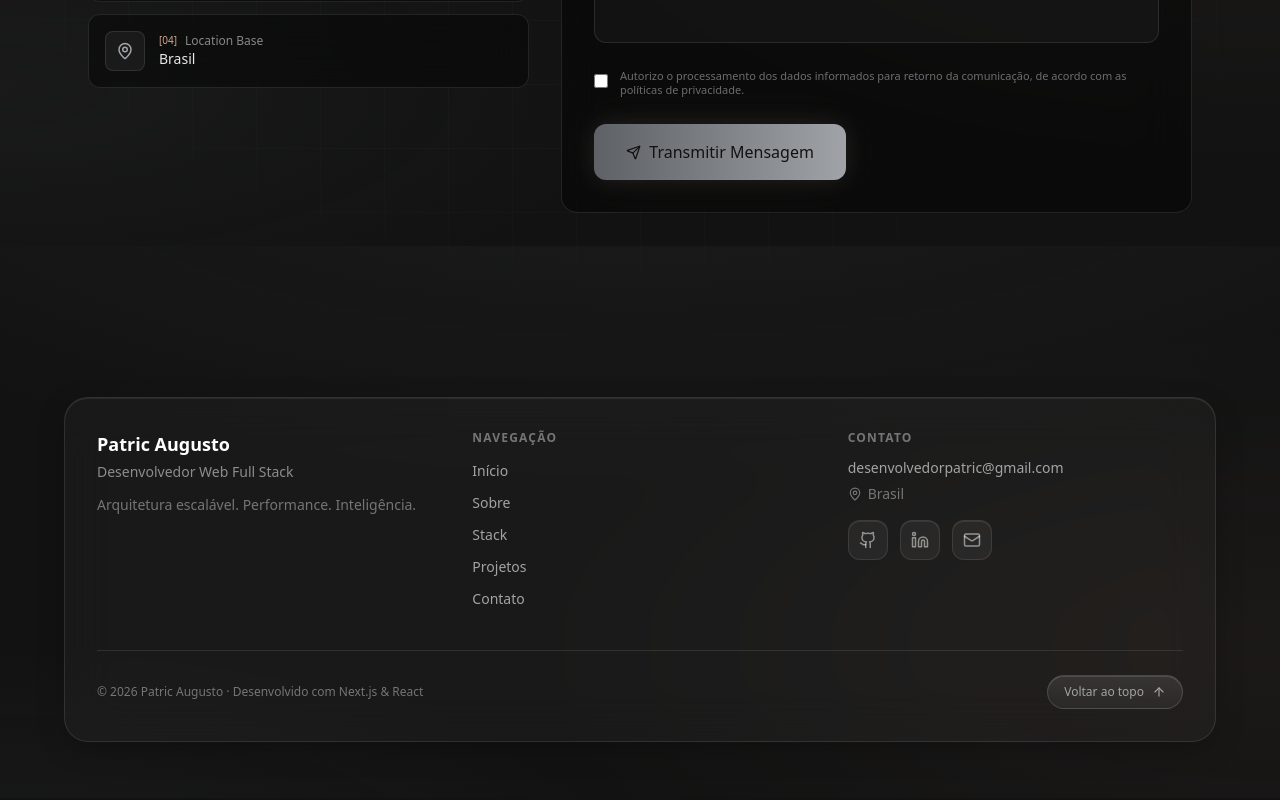
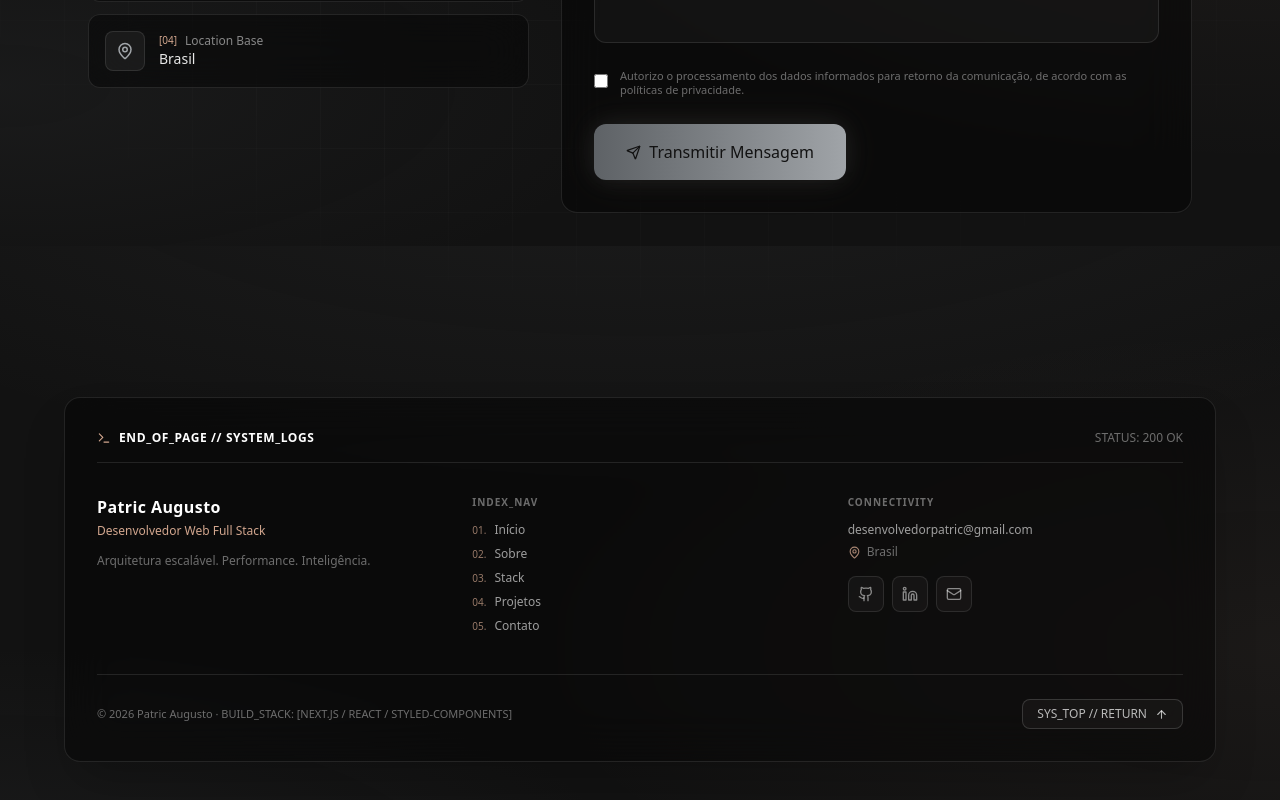
Before and after one commit to PatricAugusto/Portfolio-v4, a Next.js app: page / in a window 1280 px wide. Shown: the part 6154-6954 px from the top of the page. Built offline with nearby package versions, Linux system fonts and the light colour scheme.

Commit message:
refactor(ui): update Footer to terminal telemetry design

```diff
--- a/src/components/layout/Footer.tsx
+++ b/src/components/layout/Footer.tsx
@@ -1,18 +1,26 @@
 "use client";
 
 import { useRef, type MouseEvent } from "react";
-import { ArrowUp, Github, Linkedin, Mail, MapPin } from "lucide-react";
+import { ArrowUp, Github, Linkedin, Mail, MapPin, Terminal } from "lucide-react";
 import { navLinks, siteConfig } from "@/data/portfolio";
 
 const socialLinks = [
-  { href: siteConfig.github, label: "GitHub", icon: Github, external: true },
   {
+    code: "01",
+    href: siteConfig.github,
+    label: "GitHub",
+    icon: Github,
+    external: true,
+  },
+  {
+    code: "02",
     href: siteConfig.linkedin,
     label: "LinkedIn",
     icon: Linkedin,
     external: true,
   },
   {
+    code: "03",
     href: `mailto:${siteConfig.email}`,
     label: "Email",
     icon: Mail,
@@ -57,71 +65,90 @@ export function Footer() {
       <div
         ref={panelRef}
         onMouseMove={handlePanelMouseMove}
-        className="group relative mx-auto max-w-6xl overflow-hidden rounded-3xl border border-white/10 bg-white/[0.03] p-6 shadow-[inset_0_1px_0_0_rgba(255,255,255,0.08),0_8px_32px_-8px_rgba(0,0,0,0.35)] backdrop-blur-xl backdrop-saturate-150 sm:p-8 [--spot-x:50%] [--spot-y:50%]"
+        className="group relative mx-auto max-w-6xl overflow-hidden rounded-2xl border border-white/10 bg-black/40 p-6 shadow-2xl backdrop-blur-xl sm:p-8 [--spot-x:50%] [--spot-y:50%]"
       >
-        {/* spotlight que segue o cursor, mesma técnica do Projects e do About */}
+        {/* Spotlight Interativo */}
         <div
           className="pointer-events-none absolute inset-0 opacity-0 transition-opacity duration-500 group-hover:opacity-100"
           style={{
             background:
-              "radial-gradient(420px circle at var(--spot-x) var(--spot-y), color-mix(in oklab, var(--color-warm) 10%, transparent), transparent 70%)",
+              "radial-gradient(420px circle at var(--spot-x) var(--spot-y), color-mix(in oklab, var(--color-warm) 8%, transparent), transparent 70%)",
           }}
         />
 
+        {/* Console Termination Header */}
+        <div className="relative mb-8 flex items-center justify-between border-b border-white/10 pb-4 font-mono text-xs text-white/40">
+          <div className="flex items-center gap-2">
+            <Terminal size={14} className="text-warm" />
+            <span className="font-semibold tracking-wider text-white uppercase">
+              END_OF_PAGE // SYSTEM_LOGS
+            </span>
+          </div>
+          <span className="hidden uppercase sm:inline">STATUS: 200 OK</span>
+        </div>
+
         <div className="relative grid grid-cols-1 gap-10 sm:grid-cols-3">
+          {/* Identidade / Perfil */}
           <div
-            className="animate-[footer-fade-up_0.6s_ease-out_both] text-center sm:text-left"
+            className="animate-[footer-fade-up_0.6s_ease-out_both] text-left"
             style={{ animationDelay: "0ms" }}
           >
-            <p className="text-lg font-semibold">{siteConfig.name}</p>
-            <p className="mt-1 text-sm text-white/50">{siteConfig.role}</p>
-            <p className="mt-3 text-sm leading-relaxed text-white/40">
+            <p className="font-mono text-base font-semibold tracking-wide text-white">
+              {siteConfig.name}
+            </p>
+            <p className="mt-1 font-mono text-xs text-warm">{siteConfig.role}</p>
+            <p className="mt-3 font-mono text-xs leading-relaxed text-white/40">
               {siteConfig.tagline}
             </p>
           </div>
 
+          {/* Navegação Rápida */}
           <div
-            className="animate-[footer-fade-up_0.6s_ease-out_both] text-center sm:text-left"
+            className="animate-[footer-fade-up_0.6s_ease-out_both] text-left"
             style={{ animationDelay: "80ms" }}
           >
-            <p className="mb-3 text-xs font-semibold tracking-widest text-white/40 uppercase">
-              Navegação
+            <p className="mb-3 font-mono text-[10px] font-semibold tracking-widest text-white/40 uppercase">
+             INDEX_NAV
             </p>
-            <ul className="space-y-2">
-              {navLinks.map((link) => (
+            <ul className="space-y-2 font-mono text-xs">
+              {navLinks.map((link, idx) => (
                 <li key={link.href}>
                   <a
                     href={link.href}
-                    className="text-sm text-white/60 transition-colors duration-300 hover:text-warm"
+                    className="group flex items-center gap-2 text-white/60 transition-colors duration-300 hover:text-white"
                   >
-                    {link.label}
+                    <span className="text-[10px] text-warm/70 group-hover:text-warm">
+                      0{idx + 1}.
+                    </span>
+                    <span>{link.label}</span>
                   </a>
                 </li>
               ))}
             </ul>
           </div>
 
+          {/* Comunicação e Redes */}
           <div
-            className="animate-[footer-fade-up_0.6s_ease-out_both] text-center sm:text-left"
+            className="animate-[footer-fade-up_0.6s_ease-out_both] text-left"
             style={{ animationDelay: "160ms" }}
           >
-            <p className="mb-3 text-xs font-semibold tracking-widest text-white/40 uppercase">
-              Contato
+            <p className="mb-3 font-mono text-[10px] font-semibold tracking-widest text-white/40 uppercase">
+               CONNECTIVITY
             </p>
             <a
               href={`mailto:${siteConfig.email}`}
-              className="block text-sm text-white/60 transition-colors duration-300 hover:text-warm"
+              className="block font-mono text-xs text-white/60 transition-colors duration-300 hover:text-warm"
             >
               {siteConfig.email}
             </a>
-            <p className="mt-1.5 flex items-center justify-center gap-1.5 text-sm text-white/40 sm:justify-start">
-              <MapPin size={14} />
+            <p className="mt-1.5 flex items-center gap-1.5 font-mono text-xs text-white/40">
+              <MapPin size={13} className="text-warm/80" />
               {siteConfig.location}
             </p>
 
-            <div className="mt-4 flex items-center justify-center gap-3 sm:justify-start">
+            <div className="mt-4 flex items-center gap-2">
               {socialLinks.map(
-                ({ href, label, icon: Icon, external }, index) => (
+                ({ code, href, label, icon: Icon, external }, index) => (
                   <a
                     key={label}
                     href={href}
@@ -131,10 +158,9 @@ export function Footer() {
                     className="group/icon relative animate-[footer-fade-up_0.6s_ease-out_both]"
                     style={{ animationDelay: `${240 + index * 80}ms` }}
                   >
-                    <span className="pointer-events-none absolute inset-0 rounded-xl bg-warm/0 blur-md transition-colors duration-500 group-hover/icon:bg-warm/20" />
-                    <span className="relative flex h-10 w-10 items-center justify-center rounded-xl border border-white/10 bg-white/5 text-white/50 shadow-[inset_0_1px_0_0_rgba(255,255,255,0.08)] backdrop-blur-md transition-all duration-300 group-hover/icon:-translate-y-1 group-hover/icon:rotate-3 group-hover/icon:border-warm/30 group-hover/icon:text-warm group-active/icon:translate-y-0 group-active/icon:scale-95 group-active/icon:rotate-0">
-                      <Icon size={18} />
-                    </span>
+                    <div className="flex h-9 w-9 items-center justify-center rounded-lg border border-white/10 bg-white/[0.03] text-white/50 backdrop-blur-md transition-all duration-300 group-hover/icon:-translate-y-0.5 group-hover/icon:border-warm/40 group-hover/icon:bg-warm/10 group-hover/icon:text-warm">
+                      <Icon size={16} />
+                    </div>
                   </a>
                 ),
               )}
@@ -142,22 +168,23 @@ export function Footer() {
           </div>
         </div>
 
+        {/* Linha de Fechamento / Back to Top */}
         <div
           className="relative mt-10 flex flex-col items-center gap-4 border-t border-white/10 pt-6 animate-[footer-fade-up_0.6s_ease-out_both] sm:flex-row sm:justify-between"
           style={{ animationDelay: "320ms" }}
         >
-          <p className="text-xs text-white/40">
-            © {year} {siteConfig.name} · Desenvolvido com Next.js & React
+          <p className="font-mono text-[11px] text-white/40">
+            © {year} {siteConfig.name} · BUILD_STACK: [NEXT.JS / REACT / STYLED-COMPONENTS]
           </p>
 
           <button
             type="button"
             onClick={scrollToTop}
-            className="group/top inline-flex cursor-pointer items-center gap-2 rounded-full border border-silver/25 bg-gradient-to-b from-white/10 to-white/5 px-4 py-2 text-xs font-medium text-silver shadow-[inset_0_1px_0_0_rgba(255,255,255,0.12)] backdrop-blur-md transition-all duration-300 hover:border-warm/40 hover:text-warm active:scale-95"
+            className="group/top inline-flex cursor-pointer items-center gap-2 rounded-lg border border-white/15 bg-white/[0.03] px-3.5 py-1.5 font-mono text-xs text-white/70 backdrop-blur-md transition-all duration-300 hover:border-warm/50 hover:bg-warm/10 hover:text-warm active:scale-95"
           >
-            Voltar ao topo
+            <span>SYS_TOP // RETURN</span>
             <ArrowUp
-              size={14}
+              size={13}
               className="transition-transform duration-300 group-hover/top:-translate-y-0.5"
             />
           </button>
```
